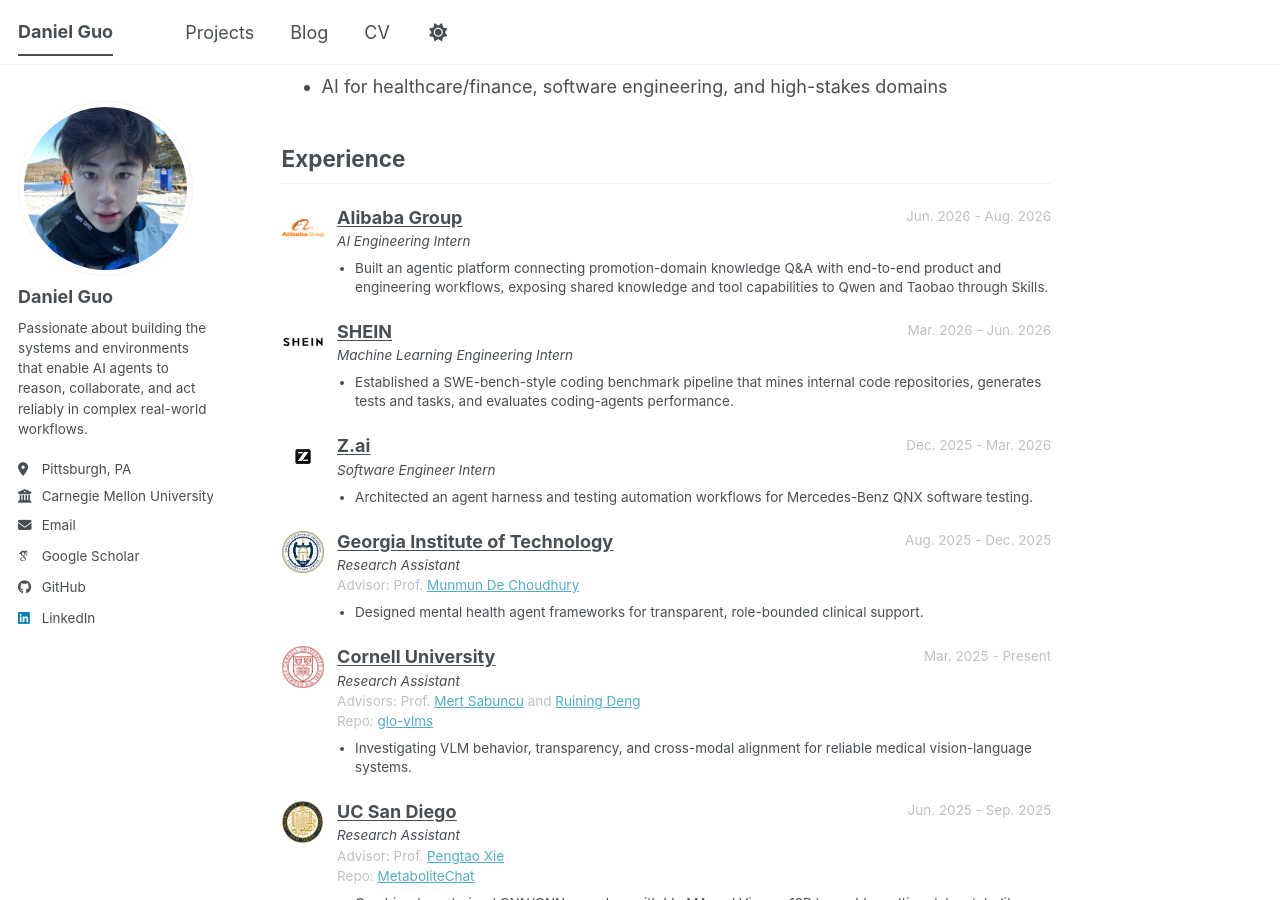
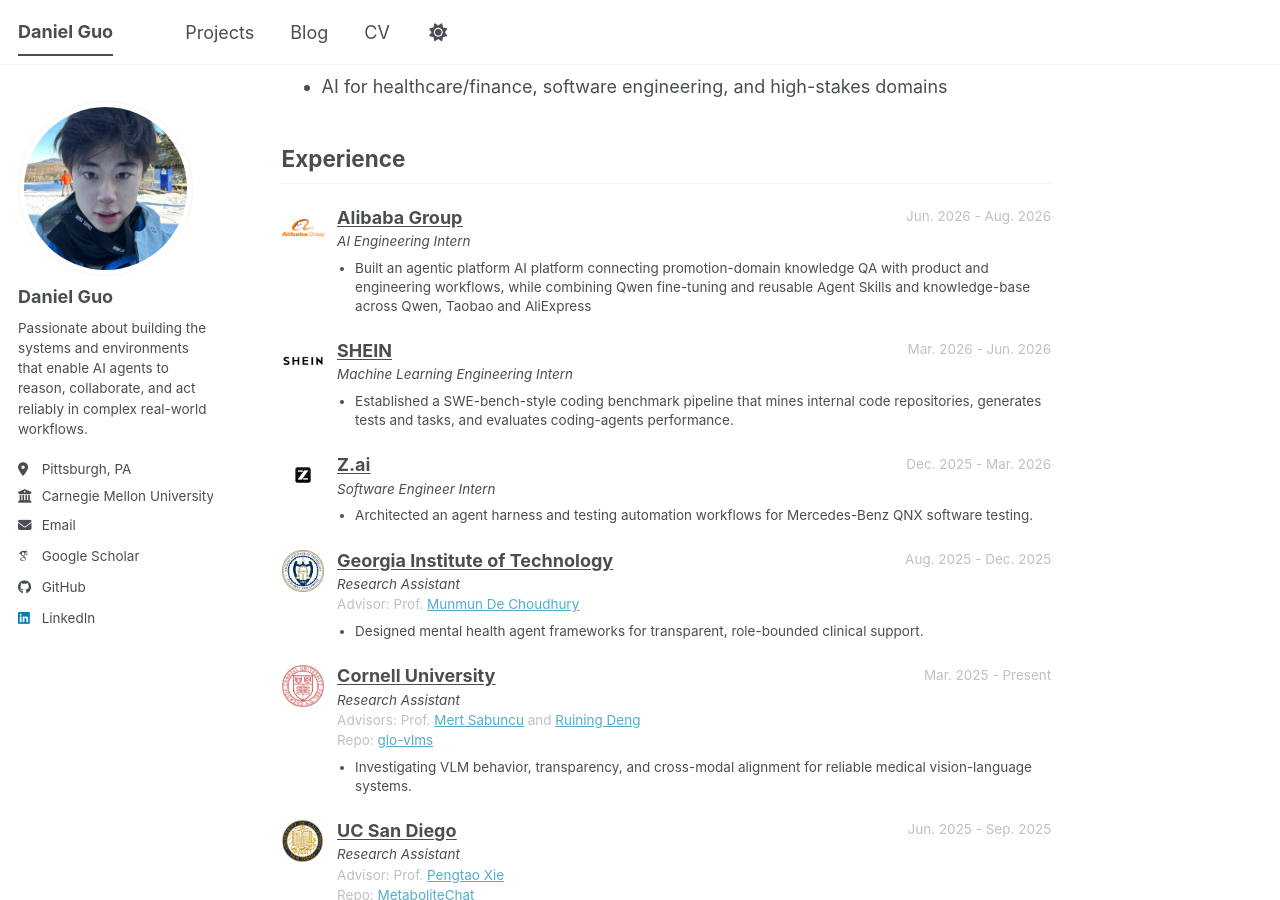
Before and after one commit to daniel-guooo/daniel-guooo.github.io, a Jekyll site: the page built from _pages/about.md, in a window 1280 px wide and 900 px high, scrolled down 513 px. Built offline with Jekyll 4.4.1, drawn with Linux system fonts in a browser that asks for light colours; some web fonts are replaced; a script bundle is joined from its source files by our own code; library files that are not in the unit come from our copies.

Commit message:
Update homepage and resume PDF

```diff
--- a/_pages/about.md
+++ b/_pages/about.md
@@ -36,7 +36,7 @@ I explore two frontiers:
         <p class="experience-list__date">Jun. 2026 - Aug. 2026</p>
       </div>
       <ul>
-        <li>Built an agentic platform connecting promotion-domain knowledge Q&amp;A with end-to-end product and engineering workflows, exposing shared knowledge and tool capabilities to Qwen and Taobao through Skills.</li>
+        <li>Built an agentic platform AI platform connecting promotion-domain knowledge QA with product and engineering workflows, while combining Qwen fine-tuning and reusable Agent Skills and knowledge-base across Qwen, Taobao and AliExpress</li>
       </ul>
     </div>
   </article>
```
Also changed, not shown: 1 other file.
